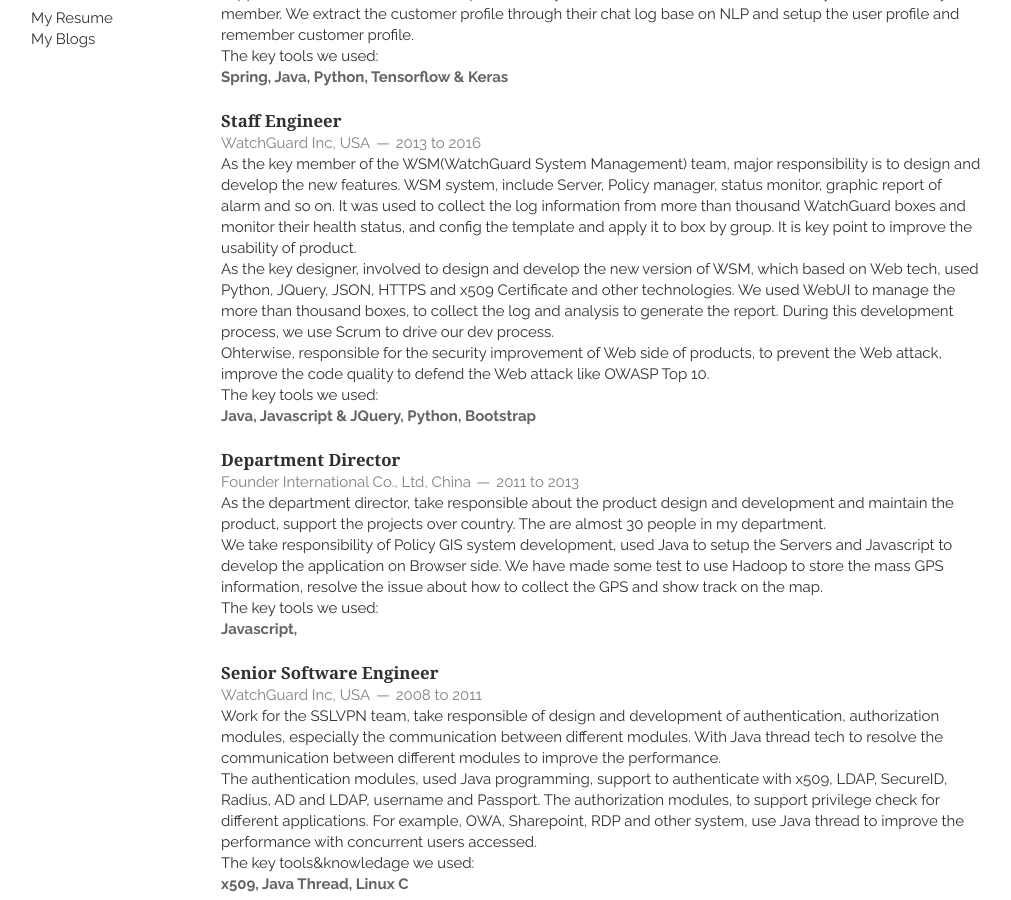
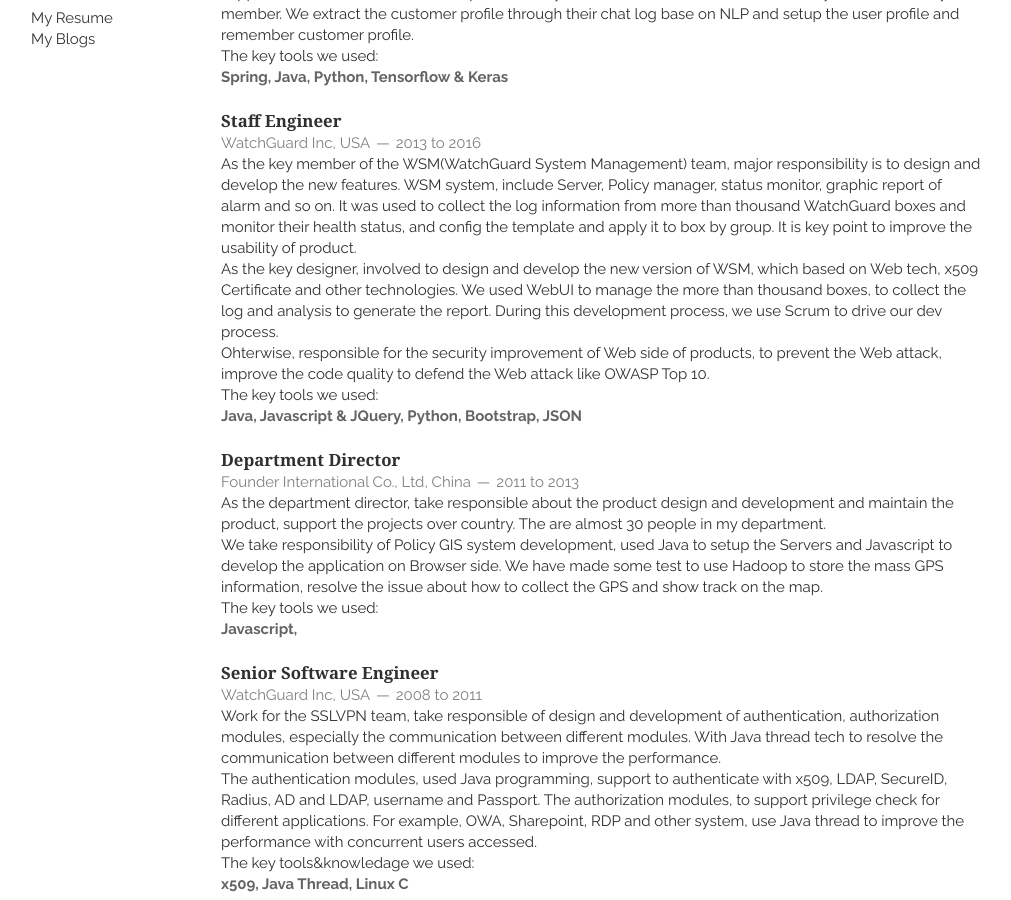
Before and after one commit to rongbino/blog, a Jekyll site: the page built from resume.html, in a window 1280 px wide and 900 px high, scrolled down 413 px. Shown: the whole window, without its empty margins (139-1150 px from the left). Built offline with Jekyll 4.4.1, drawn with Linux system fonts in a browser that asks for light colours; nearby versions of some CDN libraries.

Commit message:
update the resume

```diff
--- a/_includes/employment.html
+++ b/_includes/employment.html
@@ -41,14 +41,14 @@
             As the key member of the WSM(WatchGuard System Management) team, major responsibility is to design and develop the new features. WSM system, include Server, Policy manager, status monitor, graphic report of alarm and so on. It was used to collect the log information from more than thousand WatchGuard boxes and monitor their health status, and config the template and apply it to box by group. It is key point to improve the usability of product.
         </p>
         <p>
-            As the key designer, involved to design and develop the new version of WSM, which based on Web tech, used Python, JQuery, JSON, HTTPS and x509 Certificate and other technologies. We used WebUI to manage the more than thousand boxes, to collect the log and analysis to generate the report. During this development process, we use Scrum to drive our dev process.
+            As the key designer, involved to design and develop the new version of WSM, which based on Web tech, x509 Certificate and other technologies. We used WebUI to manage the more than thousand boxes, to collect the log and analysis to generate the report. During this development process, we use Scrum to drive our dev process.
         </p>
         <p>
             Ohterwise, responsible for the security improvement of Web side of products, to prevent the Web attack, improve the code quality to defend the Web attack like OWASP Top 10.
         </p>
         <P>
             The key tools we used:<br>
-            <em>Java, Javascript & JQuery, Python, Bootstrap</em>
+            <em>Java, Javascript & JQuery, Python, Bootstrap, JSON</em>
         </p>
     </article>
     <article>
```
